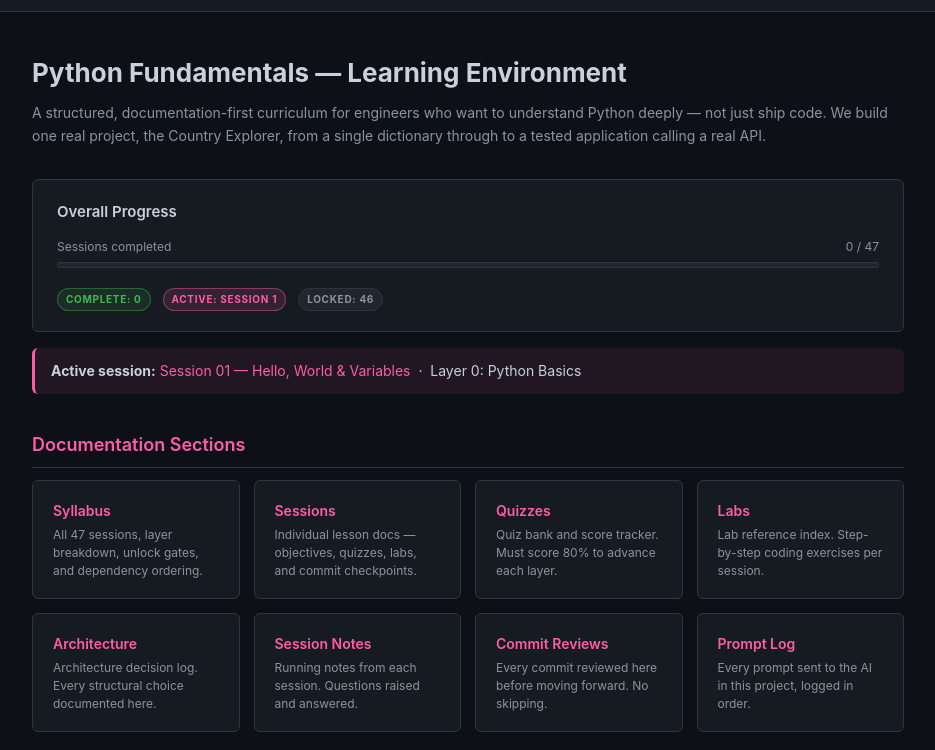
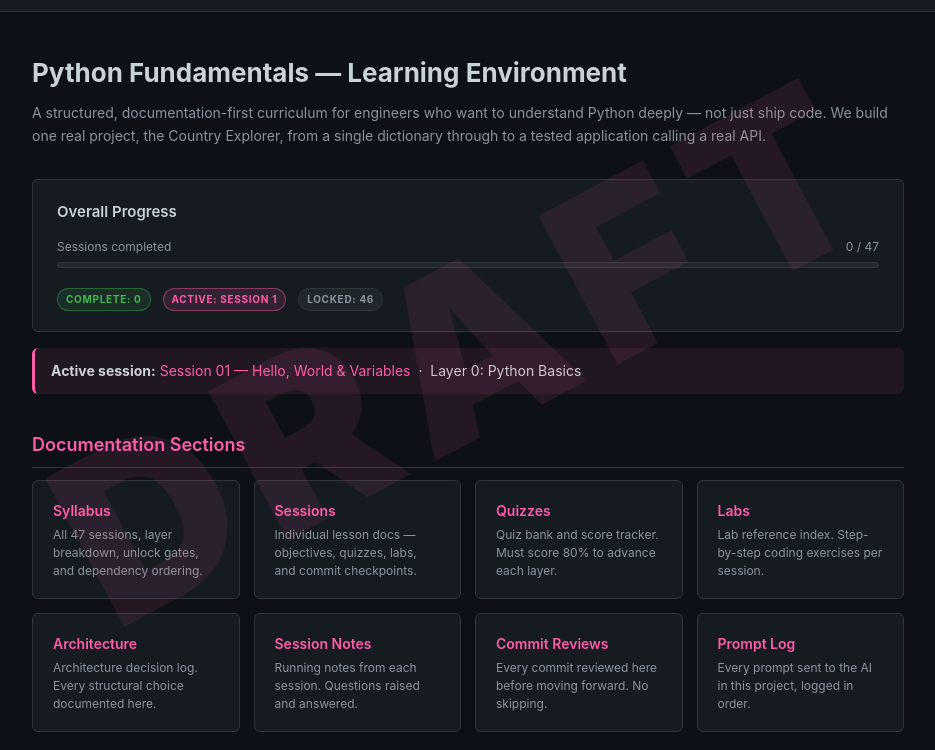
Before and after one commit to PinkMachine19/python-learn-with-ai, a website: page docs/index.html in a window 1280 px wide. Shown: the part 50-800 px from the top of the page, without its empty margins (172-1107 px from the left). Drawn offline with Linux system fonts and the light colour scheme.

Commit message:
Add page-wide draft watermark

```diff
--- a/docs/styles.css
+++ b/docs/styles.css
@@ -441,3 +441,5 @@ hr {
   .nav-grid { grid-template-columns: 1fr 1fr; }
   nav .container { gap: 4px; }
 }
+/* Academy-wide publication status watermark. */
+body::after { content: "DRAFT"; position: fixed; left: 50%; top: 50%; z-index: 999; transform: translate(-50%, -50%) rotate(-28deg); color: rgba(255, 92, 168, 0.09); font-size: clamp(88px, 18vw, 240px); font-weight: 900; letter-spacing: 0.08em; line-height: 1; pointer-events: none; user-select: none; white-space: nowrap; }
```
